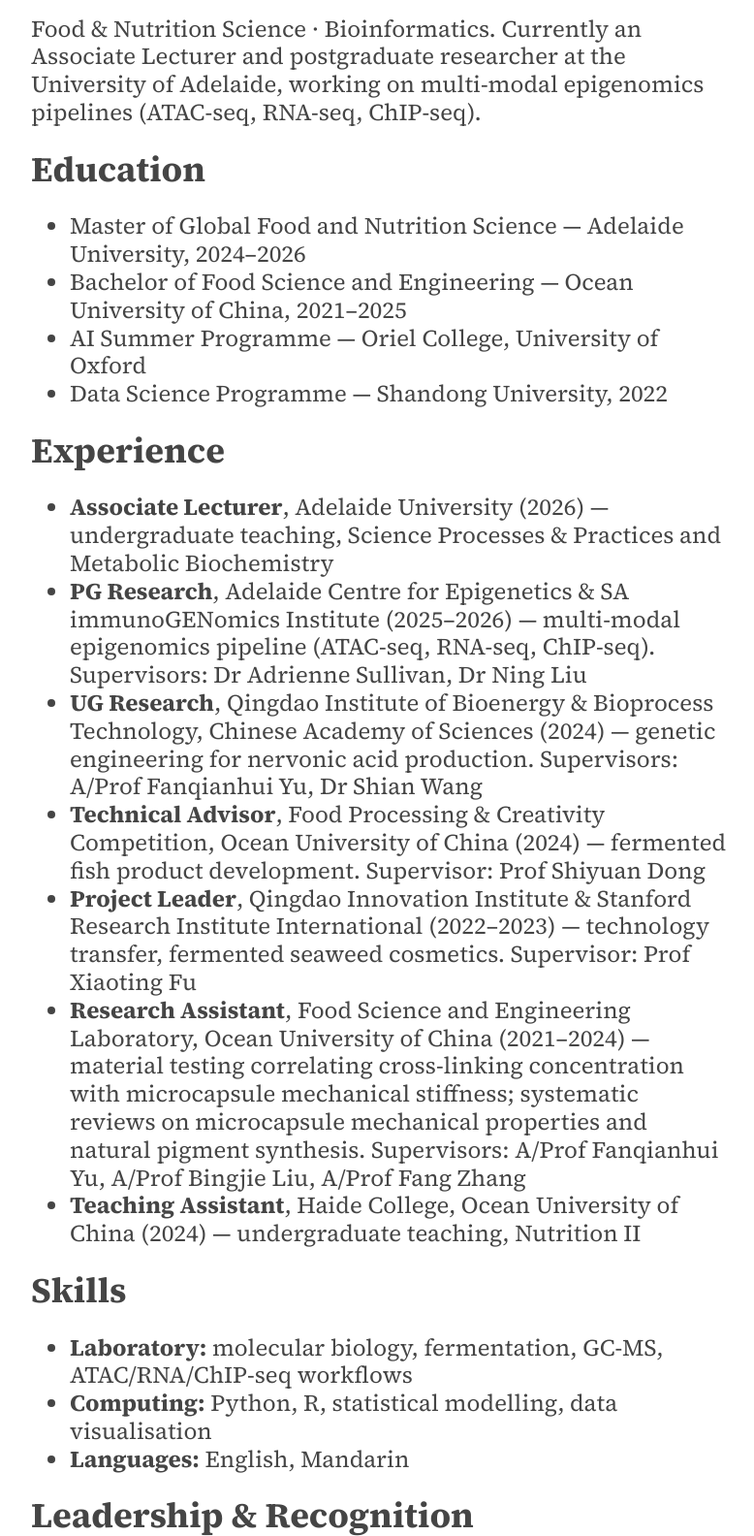
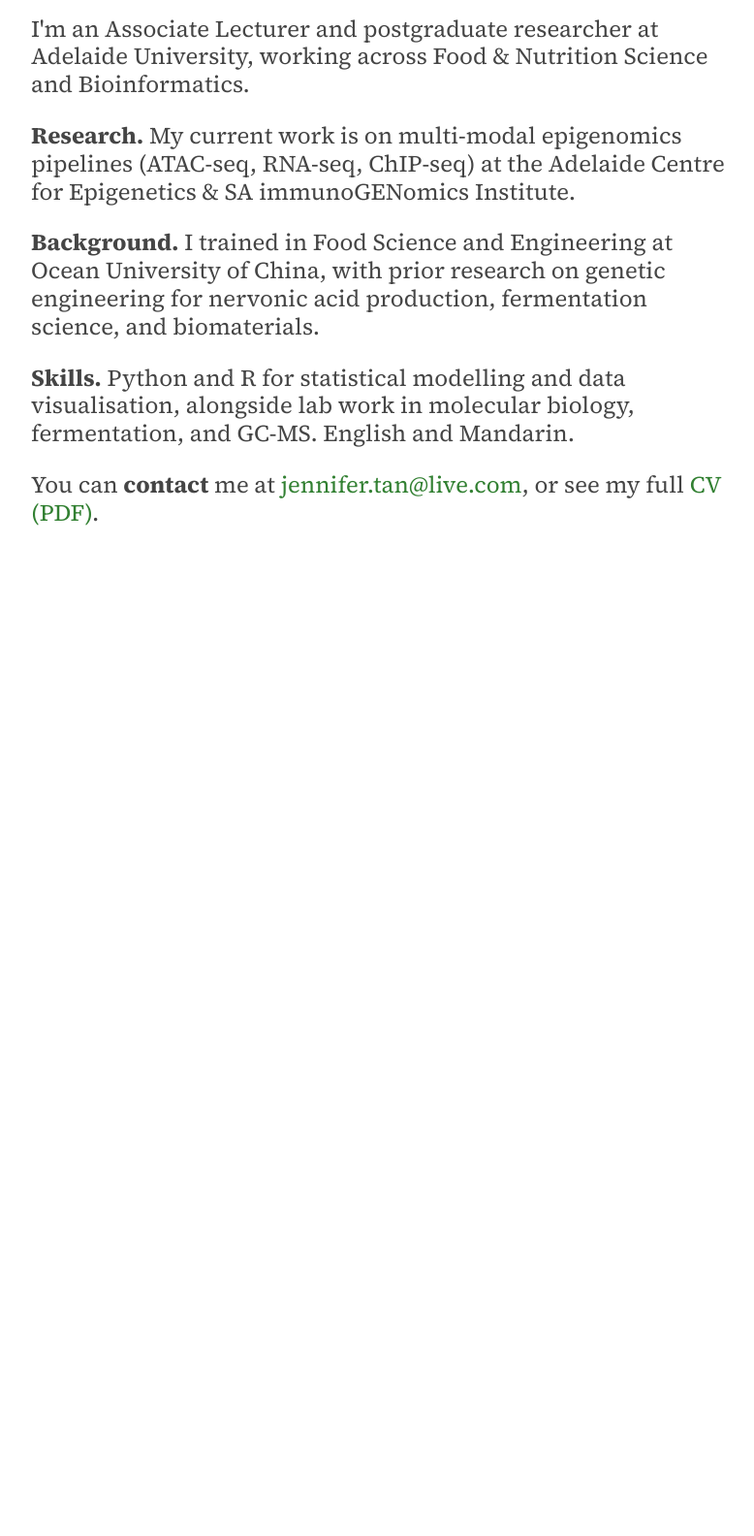
Before and after one commit to frJEN/JENwebpage, a plain HTML site: page index.html in a window 1280 px wide. Shown: the part 122-1706 px from the top of the page at 97% size, without its empty margins (96-874 px from the left). After the commit the page ends 800 px from the top, so only its background shows below. Drawn offline with Linux system fonts and the light colour scheme.

Commit message:
Condense homepage content to match wilkox.org style

```diff
--- a/index.html
+++ b/index.html
@@ -24,75 +24,31 @@
   </header>
 
   <p>
-    Food &amp; Nutrition Science &middot; Bioinformatics. Currently an Associate Lecturer
-    and postgraduate researcher at the University of Adelaide, working on
-    multi-modal epigenomics pipelines (ATAC-seq, RNA-seq, ChIP-seq).
-  </p>
-
-  <h2>Education</h2>
-  <ul>
-    <li>Master of Global Food and Nutrition Science &mdash; Adelaide University, 2024&ndash;2026</li>
-    <li>Bachelor of Food Science and Engineering &mdash; Ocean University of China, 2021&ndash;2025</li>
-    <li>AI Summer Programme &mdash; Oriel College, University of Oxford</li>
-    <li>Data Science Programme &mdash; Shandong University, 2022</li>
-  </ul>
-
-  <h2>Experience</h2>
-  <ul>
-    <li>
-      <b>Associate Lecturer</b>, Adelaide University (2026) &mdash; undergraduate teaching,
-      Science Processes &amp; Practices and Metabolic Biochemistry
-    </li>
-    <li>
-      <b>PG Research</b>, Adelaide Centre for Epigenetics &amp; SA immunoGENomics Institute (2025&ndash;2026)
-      &mdash; multi-modal epigenomics pipeline (ATAC-seq, RNA-seq, ChIP-seq).
-      Supervisors: Dr Adrienne Sullivan, Dr Ning Liu
-    </li>
-    <li>
-      <b>UG Research</b>, Qingdao Institute of Bioenergy &amp; Bioprocess Technology, Chinese Academy of Sciences (2024)
-      &mdash; genetic engineering for nervonic acid production.
-      Supervisors: A/Prof Fanqianhui Yu, Dr Shian Wang
-    </li>
-    <li>
-      <b>Technical Advisor</b>, Food Processing &amp; Creativity Competition, Ocean University of China (2024)
-      &mdash; fermented fish product development. Supervisor: Prof Shiyuan Dong
-    </li>
-    <li>
-      <b>Project Leader</b>, Qingdao Innovation Institute &amp; Stanford Research Institute International (2022&ndash;2023)
-      &mdash; technology transfer, fermented seaweed cosmetics. Supervisor: Prof Xiaoting Fu
-    </li>
-    <li>
-      <b>Research Assistant</b>, Food Science and Engineering Laboratory, Ocean University of China (2021&ndash;2024)
-      &mdash; material testing correlating cross-linking concentration with microcapsule mechanical stiffness;
-      systematic reviews on microcapsule mechanical properties and natural pigment synthesis.
-      Supervisors: A/Prof Fanqianhui Yu, A/Prof Bingjie Liu, A/Prof Fang Zhang
-    </li>
-    <li>
-      <b>Teaching Assistant</b>, Haide College, Ocean University of China (2024) &mdash; undergraduate teaching, Nutrition II
-    </li>
-  </ul>
-
-  <h2>Skills</h2>
-  <ul>
-    <li><b>Laboratory:</b> molecular biology, fermentation, GC-MS, ATAC/RNA/ChIP-seq workflows</li>
-    <li><b>Computing:</b> Python, R, statistical modelling, data visualisation</li>
-    <li><b>Languages:</b> English, Mandarin</li>
-  </ul>
-
-  <h2>Leadership &amp; Recognition</h2>
-  <ul>
-    <li>Vice-President, Food and Nutrition Student Association, University of Adelaide</li>
-    <li>Student Ambassador, University of Adelaide</li>
-    <li>University of Adelaide Global Citizens Scholarship</li>
-    <li>Ocean University of China Academic Scholarship</li>
-  </ul>
-
-  <p>
-    Full <a href="JenniferTan_resume_Jul2026.pdf">CV (PDF)</a> available.
+    I'm an Associate Lecturer and postgraduate researcher at Adelaide University,
+    working across Food &amp; Nutrition Science and Bioinformatics.
   </p>
 
   <p>
-    You can <b>contact</b> me at <a href="mailto:jennifer.tan@live.com">jennifer.tan@live.com</a>.
+    <b>Research.</b> My current work is on multi-modal epigenomics pipelines
+    (ATAC-seq, RNA-seq, ChIP-seq) at the Adelaide Centre for Epigenetics &amp;
+    SA immunoGENomics Institute.
+  </p>
+
+  <p>
+    <b>Background.</b> I trained in Food Science and Engineering at Ocean
+    University of China, with prior research on genetic engineering for
+    nervonic acid production, fermentation science, and biomaterials.
+  </p>
+
+  <p>
+    <b>Skills.</b> Python and R for statistical modelling and data
+    visualisation, alongside lab work in molecular biology, fermentation, and
+    GC-MS. English and Mandarin.
+  </p>
+
+  <p>
+    You can <b>contact</b> me at <a href="mailto:jennifer.tan@live.com">jennifer.tan@live.com</a>,
+    or see my full <a href="JenniferTan_resume_Jul2026.pdf">CV (PDF)</a>.
   </p>
 
 </body>
```
